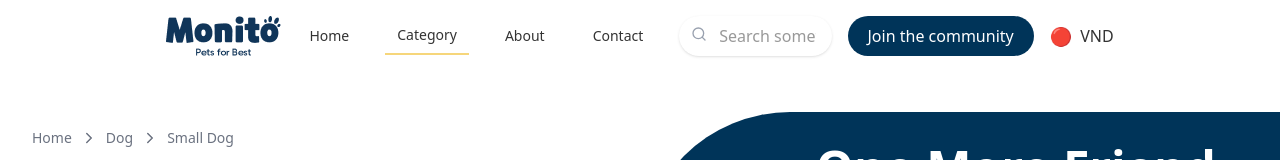
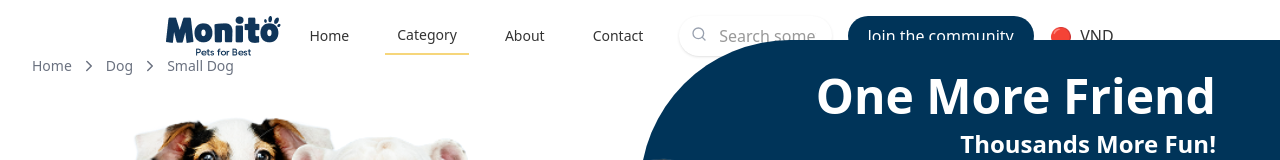
Before and after one commit to Owedjangdev/FTC-W3-epiphaneHouehanou, a Next.js app: page /category in a window 1280 px wide. Shown: the top 160 px of the page. Built offline with nearby package versions, Linux system fonts and the light colour scheme.

Commit message:
add of components

```diff
--- a/src/components/NavBari.tsx
+++ b/src/components/NavBari.tsx
@@ -36,7 +36,7 @@ const NavBar = () => {
   );
 
   return (
-    <div className=" px-5 md:px-[13%] py-4 relative">
+    <div className=" px-5 md:px-[13%] py-4 fixed">
       <div className="flex justify-between items-center gap-4">{/* Bouton mobile */}
         <button
           className="sm:hidden"
```
